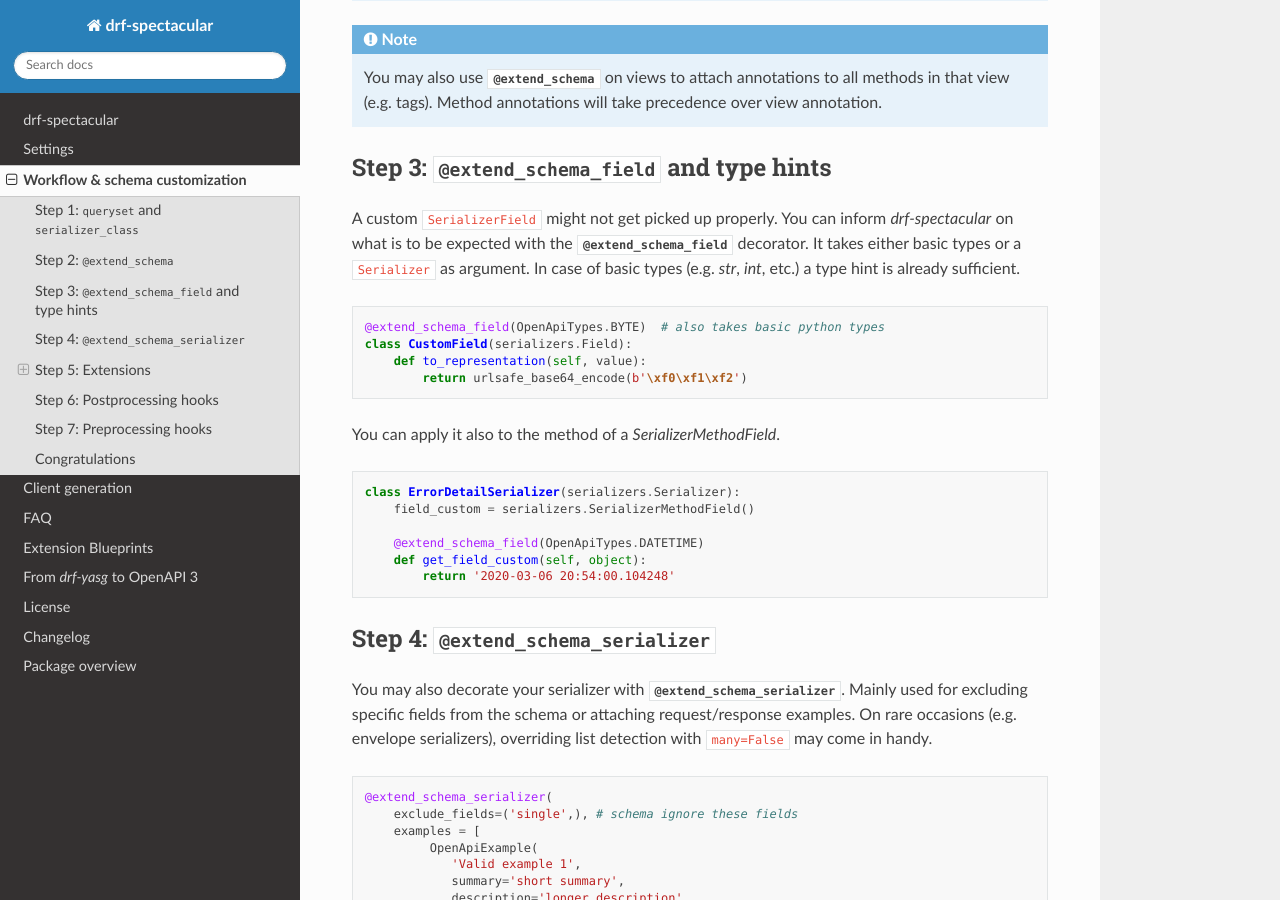
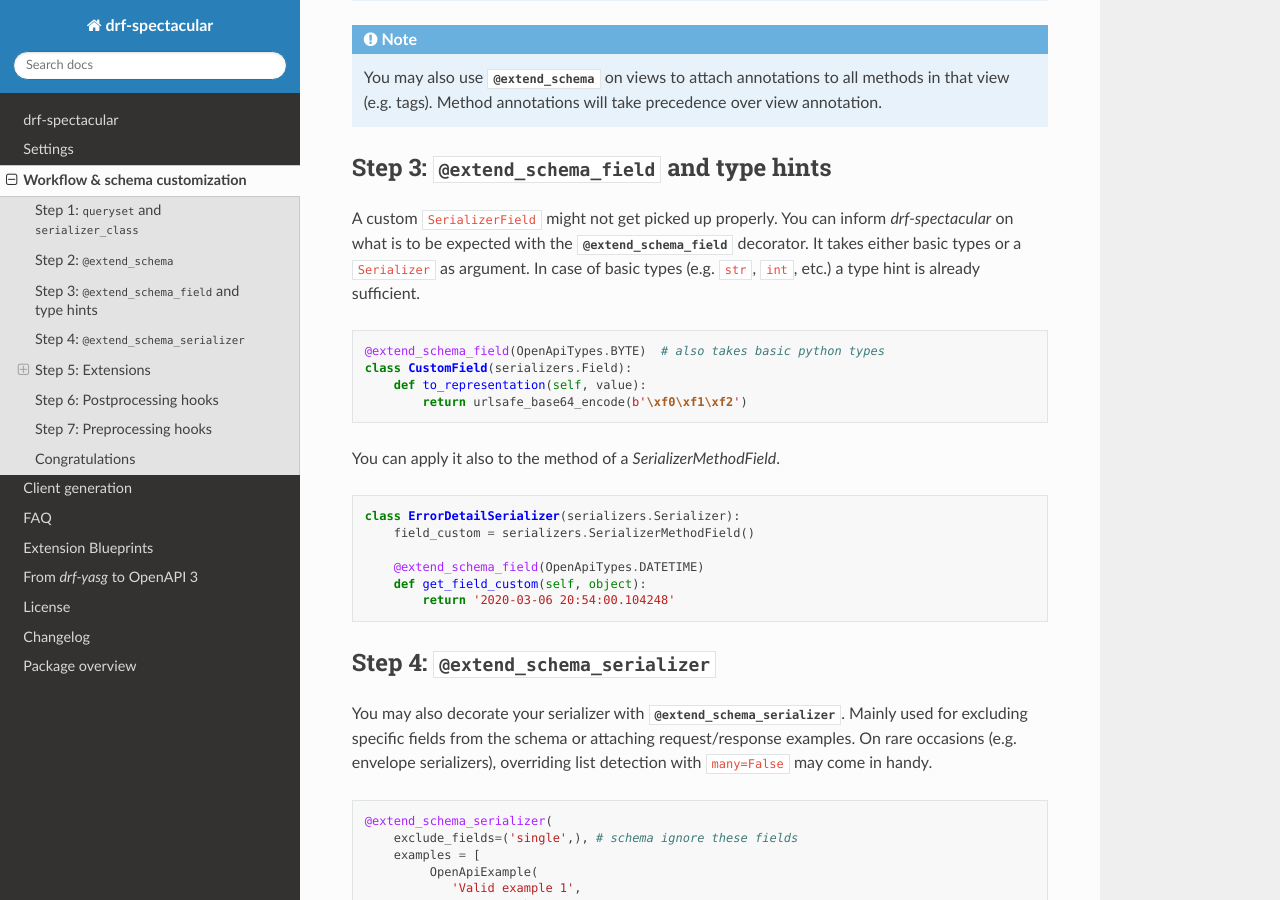
Before and after one commit to tfranzel/drf-spectacular, a Sphinx documentation site: the page built from docs/customization.rst, in a window 1280 px wide and 900 px high, scrolled down 1699 px. Built offline with Sphinx 7.4.7 and the Read the Docs theme 2.0.0, drawn with Linux system fonts in a browser that asks for light colours.

Commit message:
Fix formatting for RST

```diff
--- a/docs/customization.rst
+++ b/docs/customization.rst
@@ -82,7 +82,7 @@
 A custom ``SerializerField`` might not get picked up properly. You can inform `drf-spectacular`
 on what is to be expected with the :py:func:`@extend_schema_field <drf_spectacular.utils.extend_schema_field>`
 decorator. It takes either basic types or a ``Serializer`` as argument. In case of basic types
-(e.g. `str`, `int`, etc.) a type hint is already sufficient.
+(e.g. ``str``, ``int``, etc.) a type hint is already sufficient.
 
 .. code-block:: python
 
```
